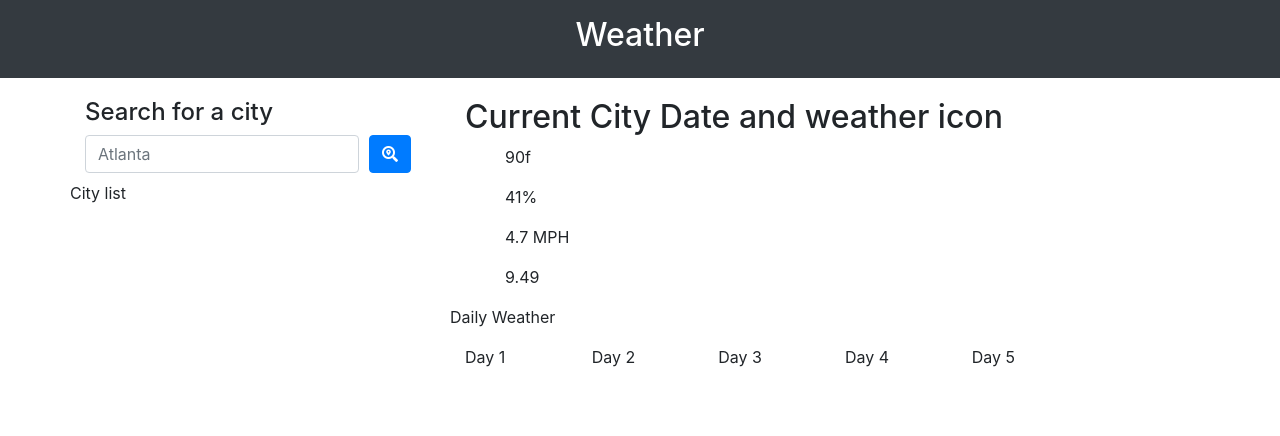
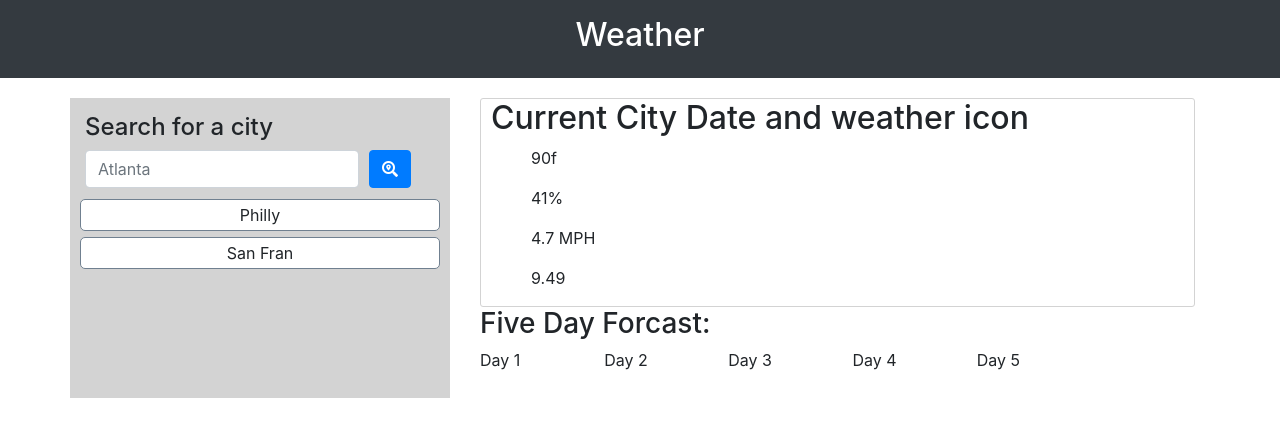
Before and after one commit to bcshanken/WeatherApp, a plain HTML site: page index.html in a window 1280 px wide. Drawn offline with nearby package versions, Linux system fonts and the light colour scheme.

Commit message:
list of cities generates usign jquery, not in local memory yet. the active city display now has a border and spacing

```diff
--- a/Assets/CSS/style.css
+++ b/Assets/CSS/style.css
@@ -23,7 +23,30 @@
   margin-right:0;
 
 }
-#cityCol{
+#forcastCol{
+  padding-left: 30px;
+}
+#cityDisplay{
+  border-style: solid;
+  border-color: lightgrey;
+  border-radius: 3px;
+  border-width: 1px;
+  padding-left: 10px;
+}
+
+.historyEl {
+  text-align: center;
+  width: 100%;
+  padding: 3px 0px;
+  margin: 3px 10px;
+  background-color:white;
+  border-width: 1px;
+  border-style: solid;
+  border-color: slategray;
+  border-radius: 5px;
 
 }
-#selectedCity{}
+#fiveDay {
+  margin-left: 0;
+  margin-right: 0;
+}
--- a/Assets/Java/script.js
+++ b/Assets/Java/script.js
@@ -2,19 +2,34 @@
     console.log("connected")
     // Dom Variables
     var newCity = "";
+    var cityList=["Philly", "San Fran"];
 
 
-
-
+    function renderCityList (){
+        $("#cityHistory").empty();
+        for(i=0;i<cityList.length;i++){
+            console.log(cityList[i]);
+            var newLiEl = $("<div>");
+            newLiEl.attr("id",cityList[i]);
+            newLiEl.attr("class","historyEl");
+            newLiEl.text(cityList[i]);
+            $("#cityHistory").append(newLiEl);
+        }
+    }
 
 
     // Event Listeners
     $("#cityButton").on("click", function(event) {
         event.preventDefault();
-        console.log($(this).parent().parent().parent().parent().find("input").val());
+        newCity= ($(this).parent().parent().parent().parent().find("input").val());
         // newCity = document.getElementById("cityInput");
-        // console.log(newCity);
-
+        console.log("the new city is " + newCity);
+        cityList.push(newCity);
+        console.log(cityList);
+        renderCityList();
       });
 
+        //Function calls
+        renderCityList();
+
   });
--- a/index.html
+++ b/index.html
@@ -31,7 +31,7 @@
 
     <div class="container">
       <div class="row">
-        <div class="col-sm-4">
+        <div class="col-sm-4" id="citiesContainer">
           <div class="row" id="cityBlock">
             <h4>Search for a city</h4>
             <form>
@@ -41,25 +41,28 @@
                   <input
                     type="text"
                     class="form-control mb-2"
-                    id="inlineFormInput"
+                    id="cityInput"
                     placeholder="Atlanta"
                   />
                 </div>
 
                 <div class="col-auto">
-                  <button type="submit" class="btn btn-primary mb-2" id="cityButton">
+                  <button
+                    type="submit"
+                    class="btn btn-primary mb-2"
+                    id="cityButton"
+                  >
                     <i class="fas fa-search-location"></i>
                   </button>
                 </div>
               </div>
             </form>
           </div>
-          <div class="row">
-            <p>City list</p>
-          </div>
+          <div class="row" id="cityHistory"></div>
         </div>
 
-        <div class="col-sm-8">
+        <div class="col-sm-8" id="forcastCol">
+          <div id="cityDisplay">
             <h2>Current City Date and weather icon</h2>
             <ul>
               <p id="temperature">90f</p>
@@ -67,8 +70,10 @@
               <p id="windSpeed">4.7 MPH</p>
               <p id="uv">9.49</p>
             </ul>
-          <div class="row">
-            <p>Daily Weather</p>
+          </div>
+
+          <div class="row" id="fiveDay">
+            <h3>Five Day Forcast:</h3>
           </div>
           <div class="row">
             <div class="col-sm-2">
```
Lines whose indentation alone changed are shown as unchanged.
